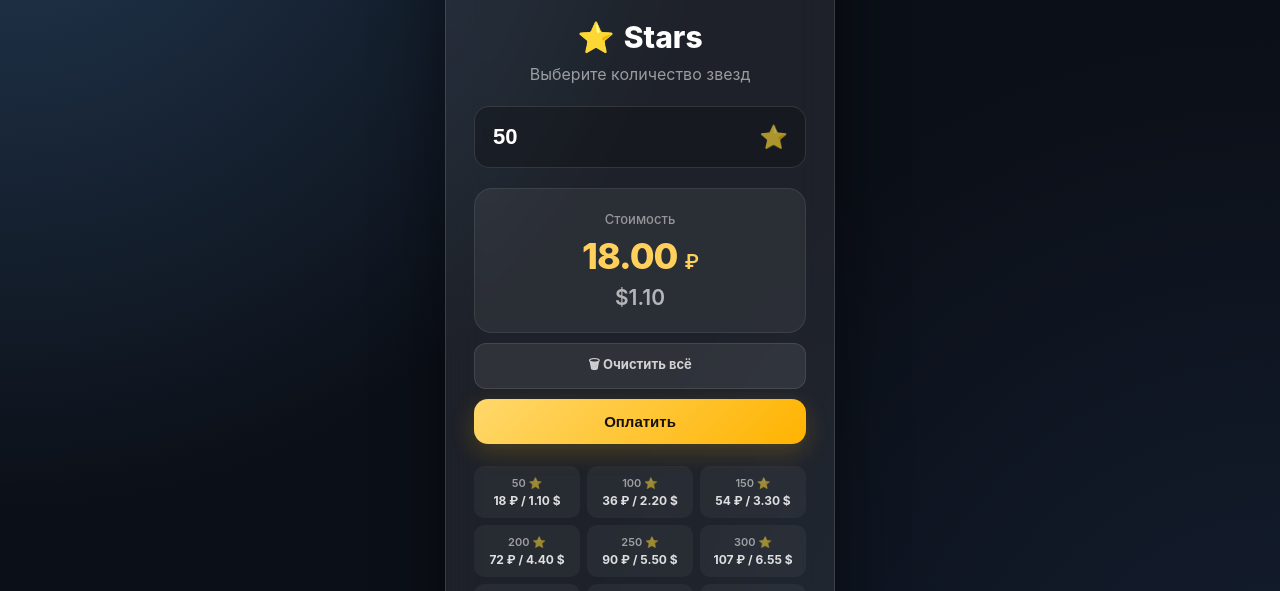
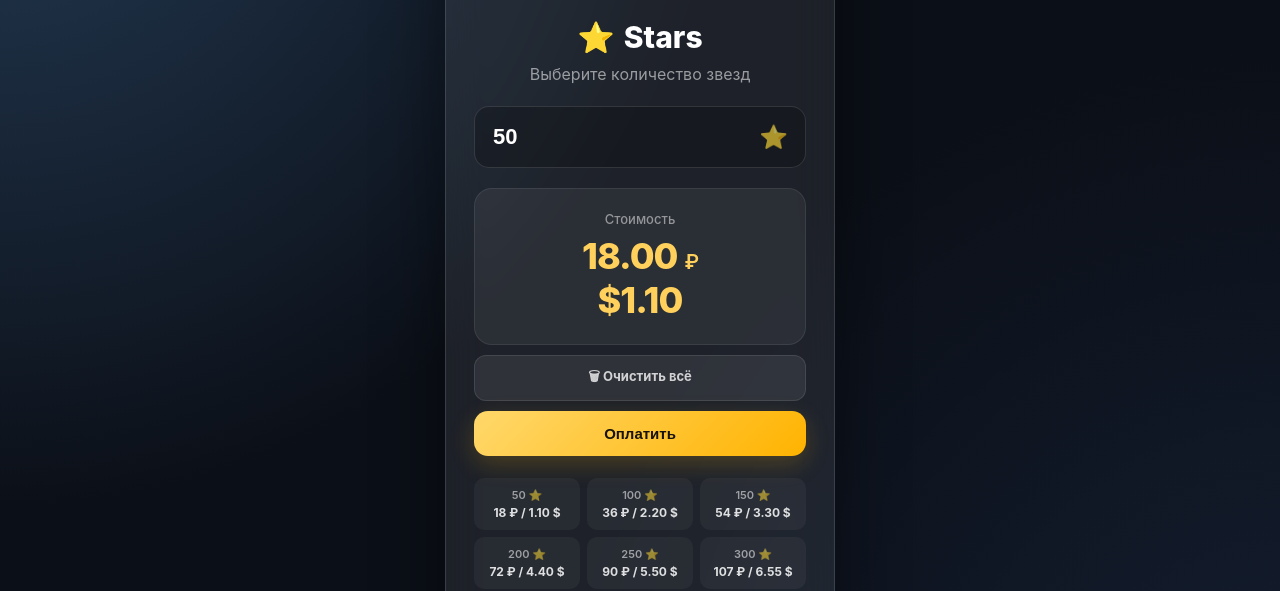
Before and after one commit to pandaka720-max/flugerbot-shop, a website: page index.html in a window 1280 px wide. Shown: the part 207-798 px from the top of the page. Drawn offline with Linux system fonts and the light colour scheme.

Commit message:
Change class of resultUSD div to 'result'

```diff
--- a/index.html
+++ b/index.html
@@ -712,8 +712,8 @@
         </div>
 
 
-        <div id="resultUSD" class="result-usd">
-             1.10 <small>$</small>
+        <div id="resultUSD" class="result">
+            1.10 <small>$</small>
         </div>
 
     </div>
```
